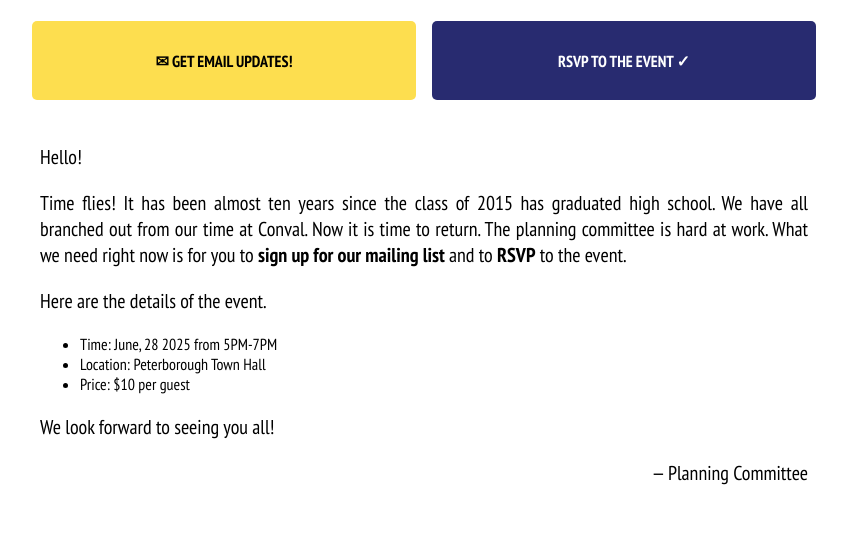
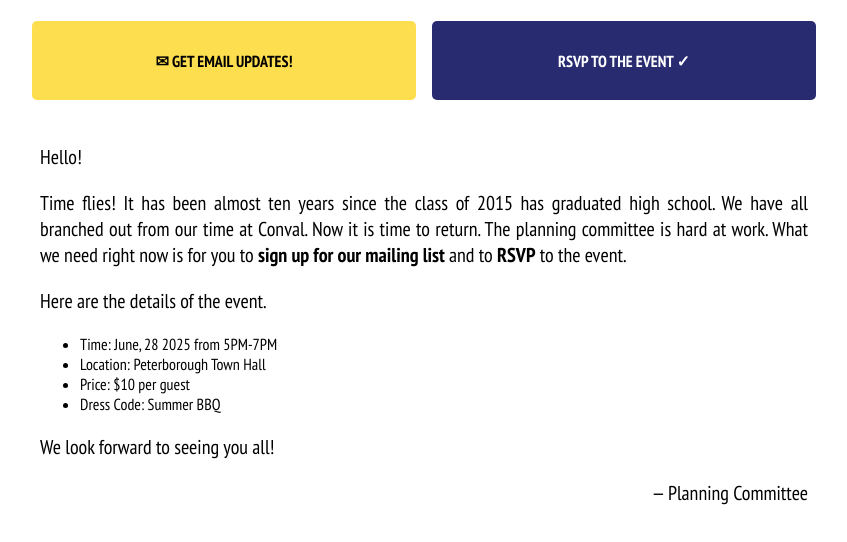
Before and after one commit to conval2015/reunion, a plain HTML site: page index.html in a window 1280 px wide. Shown: the part 266-808 px from the top of the page, without its empty margins (216-1063 px from the left). Drawn offline with Linux system fonts and the light colour scheme.

Commit message:
Update index.html

```diff
--- a/index.html
+++ b/index.html
@@ -36,7 +36,7 @@
 
 	<div class ="buffer">
 	     <p>Hello!</p><p>Time flies! It has been almost ten years since the class of 2015 has graduated high school. We have all branched out from our time at Conval. Now it is time to return. The planning committee is hard at work. What we need right now is for you to <strong>sign up for our mailing list</strong> and to <strong>RSVP</strong> to the event.</p>
-             <p>Here are the details of the event.</p><ul><li>Time: June, 28 2025 from 5PM-7PM</li><li>Location: Peterborough Town Hall</li><li>Price: $10 per guest</li></ul><p>We look forward to seeing you all!</p>
+             <p>Here are the details of the event.</p><ul><li>Time: June, 28 2025 from 5PM-7PM</li><li>Location: Peterborough Town Hall</li><li>Price: $10 per guest</li><li>Dress Code: Summer BBQ</li></ul><p>We look forward to seeing you all!</p>
              <p class="right">&mdash; Planning Committee</p>
 	</div>
 
```
